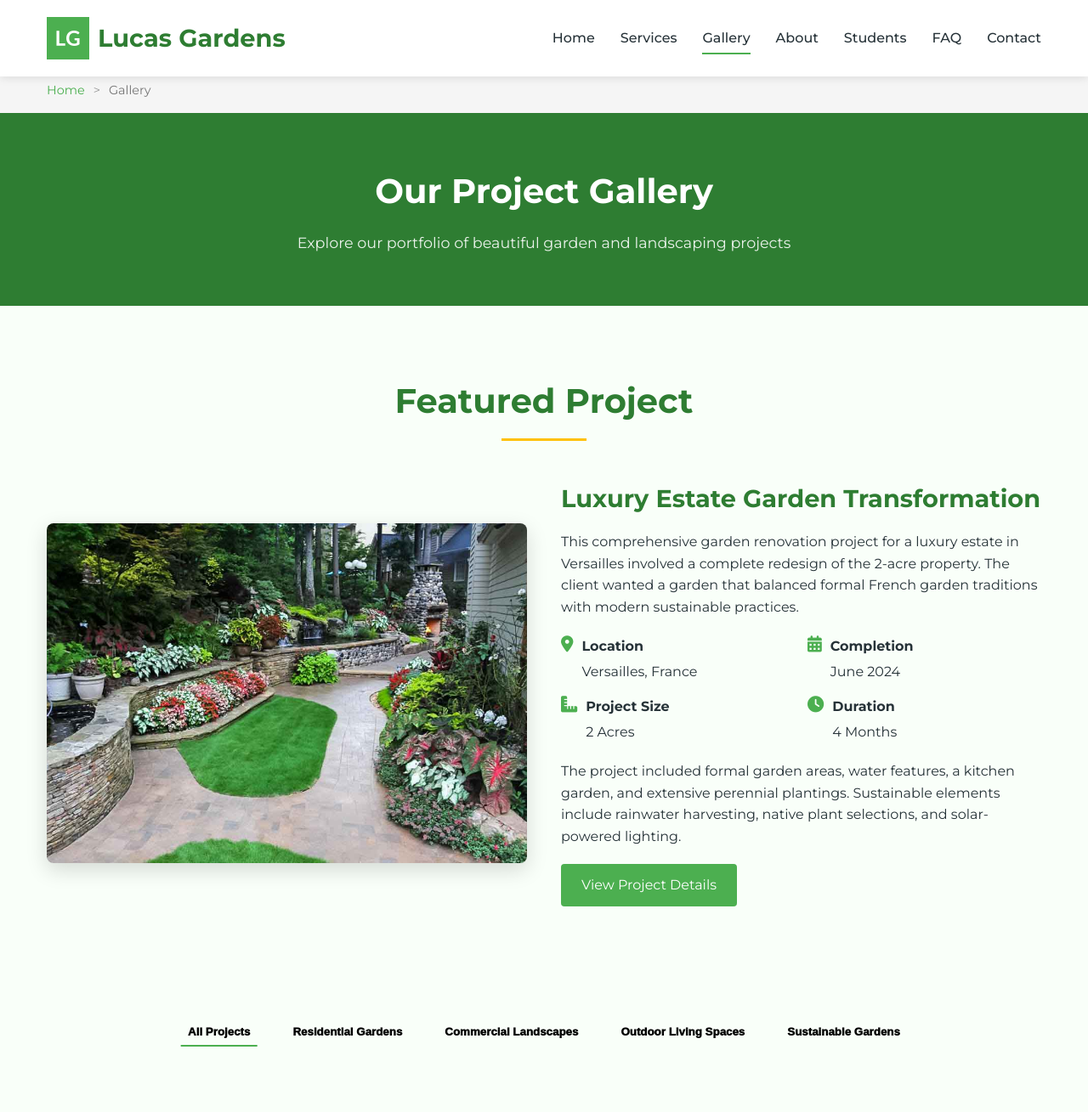
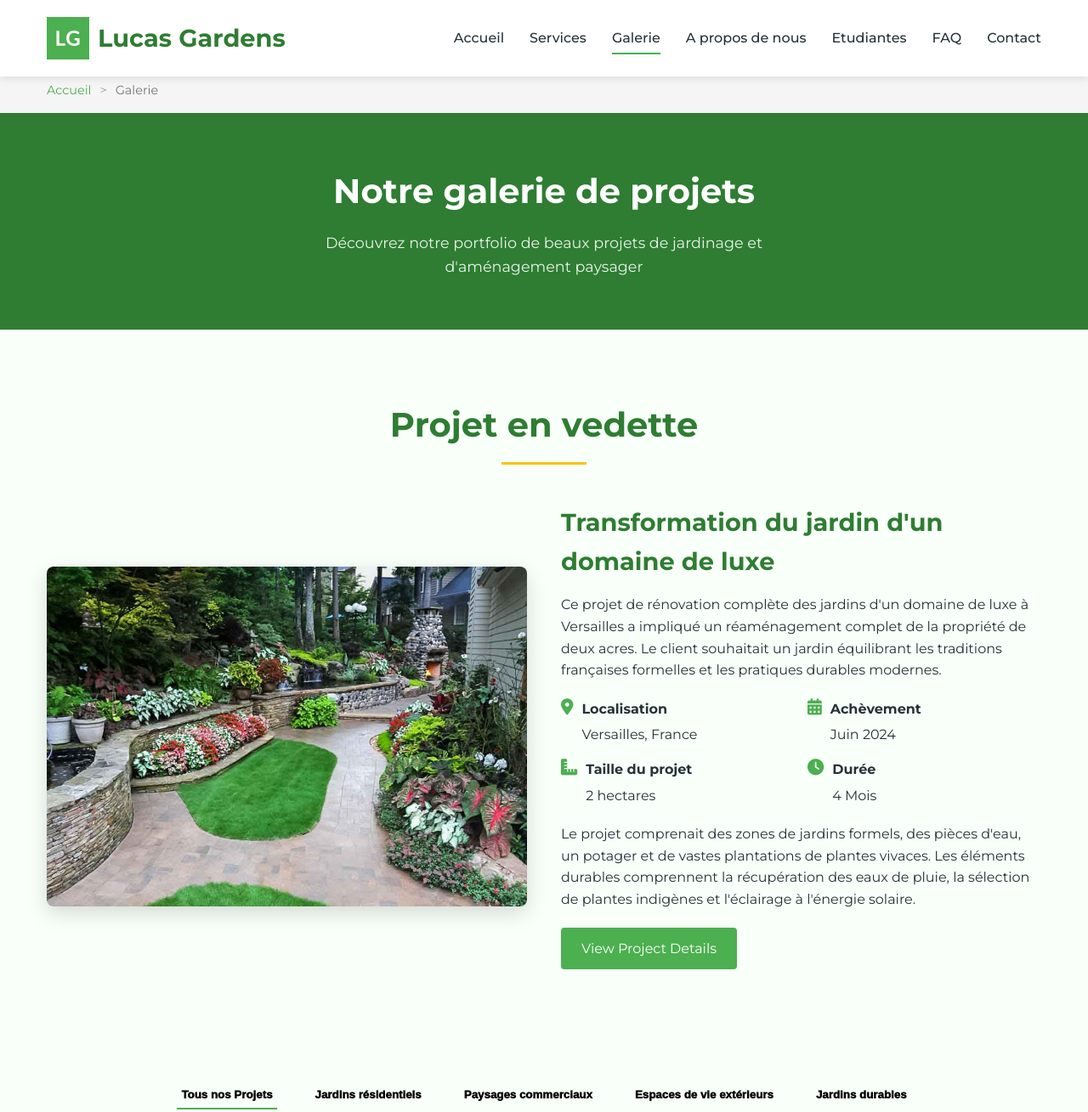
Before and after one commit to Carlafourcade/Lucas-Garden.projet, a plain HTML site: page pages/gallery.html in a window 1280 px wide. Shown: the top 1309 px of the page at 85% size. Drawn offline with nearby package versions, Linux system fonts and the light colour scheme.

Commit message:
Update gallery.html

```diff
--- a/pages/gallery.html
+++ b/pages/gallery.html
@@ -4,7 +4,7 @@
 <head>
   <meta charset="UTF-8" />
   <meta name="viewport" content="width=device-width, initial-scale=1.0" />
-  <title>Garden & Landscaping Project Gallery | Lucas Gardens</title>
+  <title>Galerie de projets de jardinage et d'aménagement paysager  | Lucas Gardens</title>
   <meta name="description" content="Explore Lucas Gardens' portfolio of garden and landscaping projects. Get inspired by our beautiful garden designs, landscaping transformations, and outdoor spaces.">
 
   <!-- Favicon -->
@@ -255,11 +255,11 @@
           <i class="fas fa-bars"></i>
         </button>
         <ul class="nav-links" id="nav-links">
-          <li><a href="../index.html">Home</a></li>
+          <li><a href="../index.html">Accueil</a></li>
           <li><a href="services.html">Services</a></li>
-          <li><a href="gallery.html" class="active">Gallery</a></li>
-          <li><a href="about.html">About</a></li>
-          <li><a href="../pages/students.html">Students</a></li>
+          <li><a href="gallery.html" class="active">Galerie</a></li>
+          <li><a href="about.html">A propos de nous</a></li>
+          <li><a href="../pages/students.html">Etudiantes</a></li>
           <li><a href="faq.html">FAQ</a></li>
           <li><a href="contact.html">Contact</a></li>
         </ul>
@@ -271,8 +271,8 @@
   <div class="breadcrumb">
     <div class="container">
       <div class="breadcrumb-container">
-        <div class="breadcrumb-item"><a href="../index.html">Home</a></div>
-        <div class="breadcrumb-item active">Gallery</div>
+        <div class="breadcrumb-item"><a href="../index.html">Accueil</a></div>
+        <div class="breadcrumb-item active">Galerie</div>
       </div>
     </div>
   </div>
@@ -280,53 +280,53 @@
   <!-- Page Header -->
   <div class="page-header">
     <div class="container">
-      <h1 class="page-title">Our Project Gallery</h1>
-      <p class="page-subtitle">Explore our portfolio of beautiful garden and landscaping projects</p>
+      <h1 class="page-title">Notre galerie de projets</h1>
+      <p class="page-subtitle">Découvrez notre portfolio de beaux projets de jardinage et d'aménagement paysager</p>
     </div>
   </div>
 
   <!-- Project Spotlight Section -->
   <section class="section" style="padding-bottom: 0;">
     <div class="container">
-      <h2 class="section-title">Featured Project</h2>
+      <h2 class="section-title">Projet en vedette</h2>
       <div class="project-spotlight">
         <div class="project-slideshow">
           <img src="../img/hero-image.jpg" alt="Luxury Estate Garden Transformation">
         </div>
         <div class="project-details">
-          <h3>Luxury Estate Garden Transformation</h3>
-          <p>This comprehensive garden renovation project for a luxury estate in Versailles involved a complete redesign of the 2-acre property. The client wanted a garden that balanced formal French garden traditions with modern sustainable practices.</p>
+          <h3>Transformation du jardin d'un domaine de luxe</h3>
+          <p>Ce projet de rénovation complète des jardins d'un domaine de luxe à Versailles a impliqué un réaménagement complet de la propriété de deux acres. Le client souhaitait un jardin équilibrant les traditions françaises formelles et les pratiques durables modernes.</p>
           <div class="project-meta">
             <div class="meta-item">
               <i class="fas fa-map-marker-alt"></i>
               <div>
-                <strong>Location</strong>
+                <strong>Localisation</strong>
                 <span>Versailles, France</span>
               </div>
             </div>
             <div class="meta-item">
               <i class="fas fa-calendar-alt"></i>
               <div>
-                <strong>Completion</strong>
-                <span>June 2024</span>
+                <strong>Achèvement</strong>
+                <span>Juin 2024</span>
               </div>
             </div>
             <div class="meta-item">
               <i class="fas fa-ruler-combined"></i>
               <div>
-                <strong>Project Size</strong>
-                <span>2 Acres</span>
+                <strong>Taille du projet</strong>
+                <span>2 hectares</span>
               </div>
             </div>
             <div class="meta-item">
               <i class="fas fa-clock"></i>
               <div>
-                <strong>Duration</strong>
-                <span>4 Months</span>
+                <strong>Durée</strong>
+                <span>4 Mois</span>
               </div>
             </div>
           </div>
-          <p>The project included formal garden areas, water features, a kitchen garden, and extensive perennial plantings. Sustainable elements include rainwater harvesting, native plant selections, and solar-powered lighting.</p>
+          <p>Le projet comprenait des zones de jardins formels, des pièces d'eau, un potager et de vastes plantations de plantes vivaces. Les éléments durables comprennent la récupération des eaux de pluie, la sélection de plantes indigènes et l'éclairage à l'énergie solaire.</p>
           <a href="/pages/services/luxury-estate.html" class="btn">View Project Details</a>
 
         </div>
@@ -338,11 +338,11 @@
   <section class="section" style="padding-bottom: 0;">
     <div class="container">
       <div class="gallery-filters">
-        <button class="gallery-filter active" data-filter="all" style="background: none; border: none; padding: 10px 20px; margin: 0 5px; cursor: pointer; position: relative; font-weight: 1000;">All Projects</button>
-        <button class="gallery-filter" data-filter="residential"style="background: none; border: none; padding: 10px 20px; margin: 0 5px; cursor: pointer; position: relative; font-weight: 1000;">Residential Gardens</button>
-        <button class="gallery-filter" data-filter="commercial"style="background: none; border: none; padding: 10px 20px; margin: 0 5px; cursor: pointer; position: relative; font-weight: 1000;">Commercial Landscapes</button>
-        <button class="gallery-filter" data-filter="outdoor-living"style="background: none; border: none; padding: 10px 20px; margin: 0 5px; cursor: pointer; position: relative; font-weight: 1000;">Outdoor Living Spaces</button>
-        <button class="gallery-filter" data-filter="sustainable"style="background: none; border: none; padding: 10px 20px; margin: 0 5px; cursor: pointer; position: relative; font-weight: 1000;">Sustainable Gardens</button>
+        <button class="gallery-filter active" data-filter="all" style="background: none; border: none; padding: 10px 20px; margin: 0 5px; cursor: pointer; position: relative; font-weight: 1000;">Tous nos Projets</button>
+        <button class="gallery-filter" data-filter="residential"style="background: none; border: none; padding: 10px 20px; margin: 0 5px; cursor: pointer; position: relative; font-weight: 1000;">Jardins résidentiels</button>
+        <button class="gallery-filter" data-filter="commercial"style="background: none; border: none; padding: 10px 20px; margin: 0 5px; cursor: pointer; position: relative; font-weight: 1000;">Paysages commerciaux</button>
+        <button class="gallery-filter" data-filter="outdoor-living"style="background: none; border: none; padding: 10px 20px; margin: 0 5px; cursor: pointer; position: relative; font-weight: 1000;">Espaces de vie extérieurs</button>
+        <button class="gallery-filter" data-filter="sustainable"style="background: none; border: none; padding: 10px 20px; margin: 0 5px; cursor: pointer; position: relative; font-weight: 1000;">Jardins durables</button>
       </div>
     </div>
   </section>
@@ -356,8 +356,8 @@
           <a href="../img/garden-service1.jpg" data-lightbox="garden-gallery" data-title="Modern Residential Garden - Paris">
             <img src="../img/garden-service1.jpg" alt="Modern Residential Garden" class="gallery-img">
             <div class="gallery-overlay">
-              <h3 class="gallery-title">Modern Residential Garden</h3>
-              <p class="gallery-category">Residential Gardens</p>
+              <h3 class="gallery-title">Jardin résidentiel moderne</h3>
+              <p class="gallery-category">Jardins résidentiels</p>
             </div>
           </a>
         </div>
@@ -367,8 +367,8 @@
           <a href="../img/garden-service2.jpg" data-lightbox="garden-gallery" data-title="Terraced Garden Design - Lyon">
             <img src="../img/garden-service2.jpg" alt="Terraced Garden Design" class="gallery-img">
             <div class="gallery-overlay">
-              <h3 class="gallery-title">Terraced Garden Design</h3>
-              <p class="gallery-category">Residential Gardens</p>
+              <h3 class="gallery-title">Conception de jardins en terrasses</h3>
+              <p class="gallery-category">Jardins résidentiels</p>
             </div>
           </a>
         </div>
@@ -378,8 +378,8 @@
           <a href="../img/hero-image.jpg" data-lightbox="garden-gallery" data-title="Luxury Estate Garden - Versailles">
             <img src="../img/hero-image.jpg" alt="Luxury Estate Garden" class="gallery-img">
             <div class="gallery-overlay">
-              <h3 class="gallery-title">Luxury Estate Garden</h3>
-              <p class="gallery-category">Commercial Landscapes</p>
+              <h3 class="gallery-title">Jardin de luxe</h3>
+              <p class="gallery-category">Paysages commerciaux</p>
             </div>
           </a>
         </div>
@@ -389,8 +389,8 @@
           <a href="../img/gardener2.jpg" data-lightbox="garden-gallery" data-title="Corporate Office Landscape - Paris">
             <img src="../img/gardener2.jpg" alt="Corporate Office Landscape" class="gallery-img">
             <div class="gallery-overlay">
-              <h3 class="gallery-title">Corporate Office Landscape</h3>
-              <p class="gallery-category">Commercial Landscapes</p>
+              <h3 class="gallery-title">Paysage des bureaux d'entreprise</h3>
+              <p class="gallery-category">Paysages commerciaux</p>
             </div>
           </a>
         </div>
@@ -400,8 +400,8 @@
           <a href="../img/garden-service1.jpg" data-lightbox="garden-gallery" data-title="Outdoor Living Area - Marseille">
             <img src="../img/garden-service1.jpg" alt="Outdoor Living Area" class="gallery-img">
             <div class="gallery-overlay">
-              <h3 class="gallery-title">Outdoor Living Area</h3>
-              <p class="gallery-category">Outdoor Living Spaces</p>
+              <h3 class="gallery-title">Espace de vie extérieur</h3>
+              <p class="gallery-category">Espaces de vie extérieurs</p>
             </div>
           </a>
         </div>
@@ -411,8 +411,8 @@
           <a href="../img/garden-service2.jpg" data-lightbox="garden-gallery" data-title="Sustainable Rain Garden - Nice">
             <img src="../img/garden-service2.jpg" alt="Sustainable Rain Garden" class="gallery-img">
             <div class="gallery-overlay">
-              <h3 class="gallery-title">Sustainable Rain Garden</h3>
-              <p class="gallery-category">Sustainable Gardens</p>
+              <h3 class="gallery-title">Jardin de pluie durable</h3>
+              <p class="gallery-category">Jardins durables</p>
             </div>
           </a>
         </div>
@@ -422,8 +422,8 @@
           <a href="../img/garden-service1.jpg" data-lightbox="garden-gallery" data-title="Mediterranean Style Garden - Provence">
             <img src="../img/garden-service1.jpg" alt="Mediterranean Style Garden" class="gallery-img">
             <div class="gallery-overlay">
-              <h3 class="gallery-title">Mediterranean Style Garden</h3>
-              <p class="gallery-category">Residential Gardens</p>
+              <h3 class="gallery-title">Jardin de style méditerranéen</h3>
+              <p class="gallery-category">Jardin résidentiels</p>
             </div>
           </a>
         </div>
@@ -433,8 +433,8 @@
           <a href="../img/garden-service2.jpg" data-lightbox="garden-gallery" data-title="Hotel Courtyard Garden - Paris">
             <img src="../img/garden-service2.jpg" alt="Hotel Courtyard Garden" class="gallery-img">
             <div class="gallery-overlay">
-              <h3 class="gallery-title">Hotel Courtyard Garden</h3>
-              <p class="gallery-category">Commercial Landscapes</p>
+              <h3 class="gallery-title">Jardin de cour d'Hotel</h3>
+              <p class="gallery-category">Paysages commerciaux</p>
             </div>
           </a>
         </div>
@@ -444,8 +444,8 @@
           <a href="../img/hero-image.jpg" data-lightbox="garden-gallery" data-title="Poolside Landscape - Cannes">
             <img src="../img/hero-image.jpg" alt="Poolside Landscape" class="gallery-img">
             <div class="gallery-overlay">
-              <h3 class="gallery-title">Poolside Landscape</h3>
-              <p class="gallery-category">Outdoor Living Spaces</p>
+              <h3 class="gallery-title">Paysage au bord de la piscine</h3>
+              <p class="gallery-category">Espaces de vie extérieurs</p>
             </div>
           </a>
         </div>
@@ -455,8 +455,8 @@
           <a href="../img/gardener2.jpg" data-lightbox="garden-gallery" data-title="Native Plant Garden - Bordeaux">
             <img src="../img/gardener2.jpg" alt="Native Plant Garden" class="gallery-img">
             <div class="gallery-overlay">
-              <h3 class="gallery-title">Native Plant Garden</h3>
-              <p class="gallery-category">Sustainable Gardens</p>
+              <h3 class="gallery-title">Jardin de plantes indigènes</h3>
+              <p class="gallery-category">Jardins durables</p>
             </div>
           </a>
         </div>
@@ -466,8 +466,8 @@
           <a href="../img/garden-service1.jpg" data-lightbox="garden-gallery" data-title="Cottage Garden - Loire Valley">
             <img src="../img/garden-service1.jpg" alt="Cottage Garden" class="gallery-img">
             <div class="gallery-overlay">
-              <h3 class="gallery-title">Cottage Garden</h3>
-              <p class="gallery-category">Residential Gardens</p>
+              <h3 class="gallery-title">Jardin de chalets</h3>
+              <p class="gallery-category">Jardins résidentiels</p>
             </div>
           </a>
         </div>
@@ -477,8 +477,8 @@
           <a href="../img/garden-service2.jpg" data-lightbox="garden-gallery" data-title="Rooftop Garden - Paris">
             <img src="../img/garden-service2.jpg" alt="Rooftop Garden" class="gallery-img">
             <div class="gallery-overlay">
-              <h3 class="gallery-title">Rooftop Garden</h3>
-              <p class="gallery-category">Outdoor Living Spaces</p>
+              <h3 class="gallery-title">Jardin sur le toit</h3>
+              <p class="gallery-category">Espaces de vie extérieurs</p>
             </div>
           </a>
         </div>
@@ -489,8 +489,8 @@
   <!-- CTA Section -->
   <section class="section cta" style="background-color: var(--secondary-color); color: white; text-align: center;">
     <div class="container">
-      <h2 style="margin-bottom: 20px; font-size: 2.2rem;">Ready to Create Your Dream Garden?</h2>
-      <p style="margin-bottom: 30px; max-width: 800px; margin-left: auto; margin-right: auto;">Let's transform your outdoor space into something beautiful and functional. Contact us today to start your garden journey.</p>
+      <h2 style="margin-bottom: 20px; font-size: 2.2rem;">Prêt à créer le jardin de vos rêves ?</h2>
+      <p style="margin-bottom: 30px; max-width: 800px; margin-left: auto; margin-right: auto;">Transformons votre espace extérieur en quelque chose de beau et de fonctionnel. Contactez-nous dès aujourd'hui pour commencer votre voyage dans le jardin.</p>
       <a href="contact.html" class="btn btn-secondary" style="font-size: 1.1rem; padding: 15px 30px;">Contact Us Today</a>
     </div>
   </section>
@@ -501,7 +501,7 @@
       <div class="footer-container">
         <div>
           <h3 class="footer-logo">Lucas Gardens</h3>
-          <p class="footer-desc">Professional landscaping and garden services for residential and commercial properties. Creating beautiful outdoor spaces since 2008.</p>
+          <p class="footer-desc">Services professionnels d'aménagement paysager et de jardinage pour les propriétés résidentielles et commerciales. Création de magnifiques espaces extérieurs depuis 2008.</p>
           <div class="social-links">
             <a href="#" class="social-link"><i class="fab fa-facebook-f"></i></a>
             <a href="#" class="social-link"><i class="fab fa-instagram"></i></a>
@@ -511,40 +511,40 @@
         </div>
 
         <div>
-          <h4 class="footer-title">Quick Links</h4>
+          <h4 class="footer-title">Liens rapides</h4>
           <ul class="footer-links">
-            <li><a href="../index.html">Home</a></li>
+            <li><a href="../index.html">Accueil</a></li>
             <li><a href="services.html">Services</a></li>
-            <li><a href="gallery.html">Gallery</a></li>
-            <li><a href="about.html">About</a></li>
+            <li><a href="gallery.html">Galerie</a></li>
+            <li><a href="about.html">A propos de nous</a></li>
             <li><a href="contact.html">Contact</a></li>
           </ul>
         </div>
 
         <div>
-          <h4 class="footer-title">Our Services</h4>
+          <h4 class="footer-title">Nos Services</h4>
           <ul class="footer-links">
-            <li><a href="services/garden-design.html">Garden Design</a></li>
-            <li><a href="services/landscaping.html">Landscaping</a></li>
-            <li><a href="services/garden-maintenance.html">Maintenance</a></li>
-            <li><a href="services/tree-services.html">Tree Services</a></li>
-            <li><a href="services/irrigation.html">Irrigation Systems</a></li>
+            <li><a href="services/garden-design.html">Conception de Jardin</a></li>
+            <li><a href="services/landscaping.html">Aménagement paysager</a></li>
+            <li><a href="services/garden-maintenance.html">Entretien</a></li>
+            <li><a href="services/tree-services.html">Services d'arboriculture</a></li>
+            <li><a href="services/irrigation.html">Systèmes d'irrigation</a></li>
           </ul>
         </div>
 
         <div>
-          <h4 class="footer-title">Contact Us</h4>
+          <h4 class="footer-title">Contactez Nous</h4>
           <ul class="footer-links">
             <li><i class="fas fa-map-marker-alt"></i> 15 Rue des Jardins, Paris</li>
             <li><i class="fas fa-phone"></i> +33 123 456 789</li>
             <li><i class="fas fa-envelope"></i> info@lucasjardins.fr</li>
-            <li><i class="fas fa-clock"></i> Mon-Fri: 8:00 AM - 6:00 PM</li>
+            <li><i class="fas fa-clock"></i> Lundi-Vendredi: 8:00h - 18:00h</li>
           </ul>
         </div>
       </div>
 
       <div class="footer-bottom">
-        <p>&copy; 2025 Lucas Gardens. All Rights Reserved. | <a href="privacy-policy.html">Privacy Policy</a> | <a href="terms-of-service.html">Terms of Service</a></p>
+        <p>&copy; 2025 Lucas Gardens. Tous droits réservés. | <a href="privacy-policy.html">Potilique de Confidentialité</a> | <a href="terms-of-service.html">Conditions d'utilisations</a></p>
       </div>
     </div>
   </footer>
```
